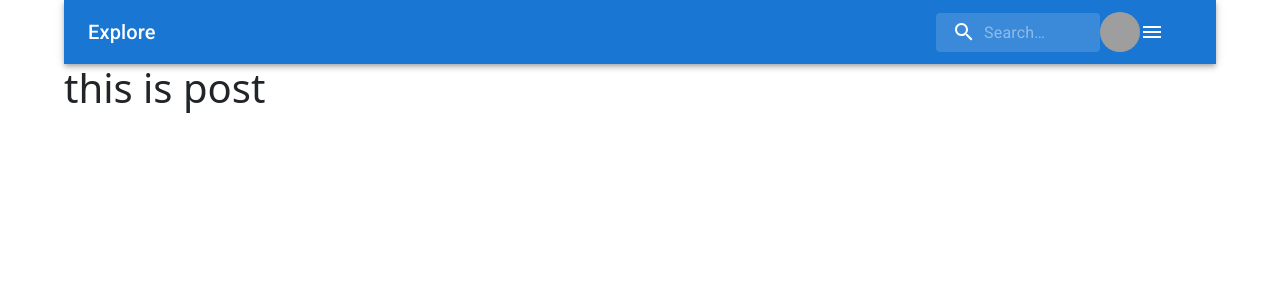
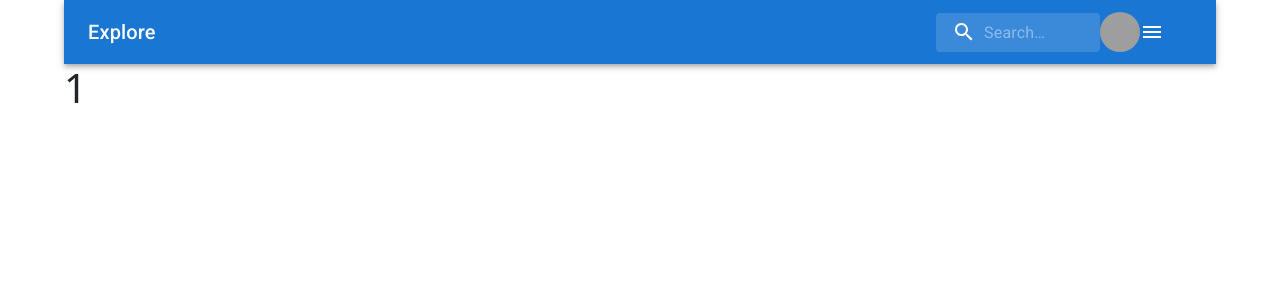
Before and after one commit to CAT3A2/explore-frontend, a React (Create React App) app: page /post/1 in a window 1280 px wide. Shown: the top 300 px of the page. Built offline with nearby package versions, Linux system fonts and the light colour scheme; grey boxes are pictures that could not be loaded.

Commit message:
link from PostCard to Post component now working

```diff
--- a/src/App.js
+++ b/src/App.js
@@ -1,5 +1,7 @@
 import { BrowserRouter, Routes, Route } from 'react-router-dom';
 import Container from '@mui/material/Container';
+import 'bootstrap/dist/css/bootstrap.min.css';
+import {useState} from 'react'
 
 import Navbar from './components/Navbar'
 import Posts from './components/Posts';
@@ -11,10 +13,10 @@ import About from './components/About'
 import Post from './components/Post'
 import CreatePost from './components/CreatePost'
 
-import 'bootstrap/dist/css/bootstrap.min.css';
+
+function App() {
 
 
-function App() {
   return (
     <Container maxwidth="lg">
       <BrowserRouter>
--- a/src/components/CreatePost.jsx
+++ b/src/components/CreatePost.jsx
@@ -38,7 +38,8 @@ function CreatePost() {
   }
 
   return (
-<Container>
+<Container >
+  <div className="formCard">
       <Form onSubmit={handleSubmit(onSubmit)}>
         <h1> New Post </h1>
         <Form.Group className="mb-3">
@@ -101,6 +102,7 @@ function CreatePost() {
 
         <Button type="submit"> Upload </Button>
       </Form>
+      </div>
       </Container>
 
   );
--- a/src/components/Post.jsx
+++ b/src/components/Post.jsx
@@ -1,9 +1,14 @@
 import React from 'react';
+import {useParams} from 'react-router-dom'
 
 
 
-export default function Post( {post} ) {
+export default function Post(  ) {
+
+  const params = useParams();
+
+
   return(
-    <h1>this is post</h1>
+    <h1>{params.id}</h1>
   );
 }
--- a/src/components/PostCard.jsx
+++ b/src/components/PostCard.jsx
@@ -7,17 +7,20 @@ import Card from 'react-bootstrap/Card';
 import FavoriteSharpIcon from '@mui/icons-material/FavoriteSharp';
 import { red } from '@mui/material/colors';
 import Avatar from '@mui/material/Avatar';
+import { Link } from 'react-router-dom';
 
 export default function Post({ post }) {
   return (
     <Card style={{ maxWidth: '50rem' }}>
-      <Card.Img variant="top" src={post.image} />
+      <Link to={`/post/${post.id}`} >
+        <Card.Img variant="top" src={post.image} />
+      </Link>
       <Card.Body>
         <Container>
           <Row>
-            <Col xs={2} >
-            <Avatar alt={post.user.username} src={post.user.avatar} />
-            <p>{post.user.username}</p>
+            <Col xs={2}>
+              <Avatar alt={post.user.username} src={post.user.avatar} />
+              <p>{post.user.username}</p>
             </Col>
             <Col xs={8}>
               <Card.Title> {post.title} </Card.Title>
@@ -25,8 +28,7 @@ export default function Post({ post }) {
               <Card.Text>{post.tags.map((tag) => `#${tag} `)}</Card.Text>
             </Col>
             <Col xs={2}>
-              <Button variant="light"
-                      onClick={() => {}}>
+              <Button variant="light" onClick={() => {}}>
                 <FavoriteSharpIcon sx={{ color: red[700] }} />
                 Like
               </Button>
--- a/src/components/Posts.jsx
+++ b/src/components/Posts.jsx
@@ -6,7 +6,7 @@ import Stack from 'react-bootstrap/Stack';
 
 import PostCard from './PostCard';
 
-export default function Posts() {
+export default function Posts( ) {
   // const { state: { posts } } = useContext(ExploreContext)
   let posts = [
     {
@@ -45,7 +45,7 @@ export default function Posts() {
       <Stack gap={4}>
       {posts.map((post) => (
         <Row className="justify-content-center" key={post.id} item xs={12} sm={12}>
-          <PostCard post={post} />
+          <PostCard post={post}/>
         </Row>
       ))}
       </Stack>
--- a/src/index.css
+++ b/src/index.css
@@ -11,3 +11,8 @@ code {
   font-family: source-code-pro, Menlo, Monaco, Consolas, 'Courier New',
     monospace;
 }
+
+.form-card {
+  max-width: 500px;
+  background-color: aquamarine;
+}
```
